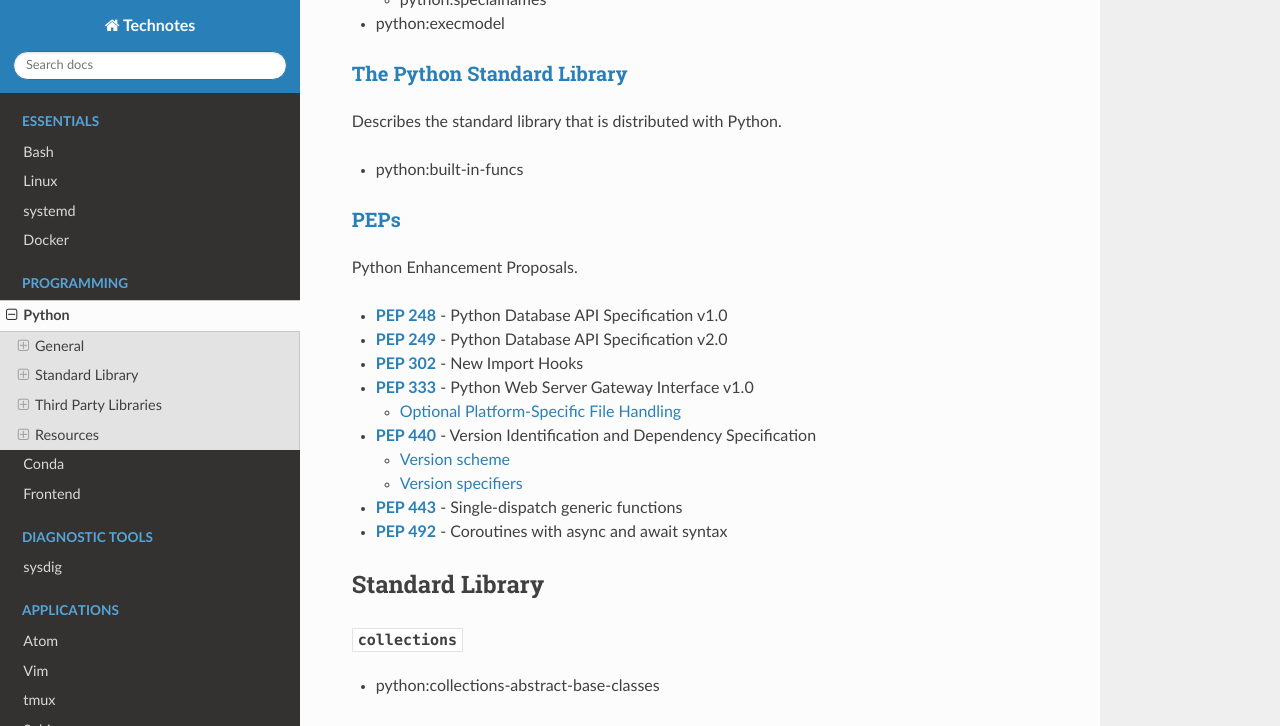
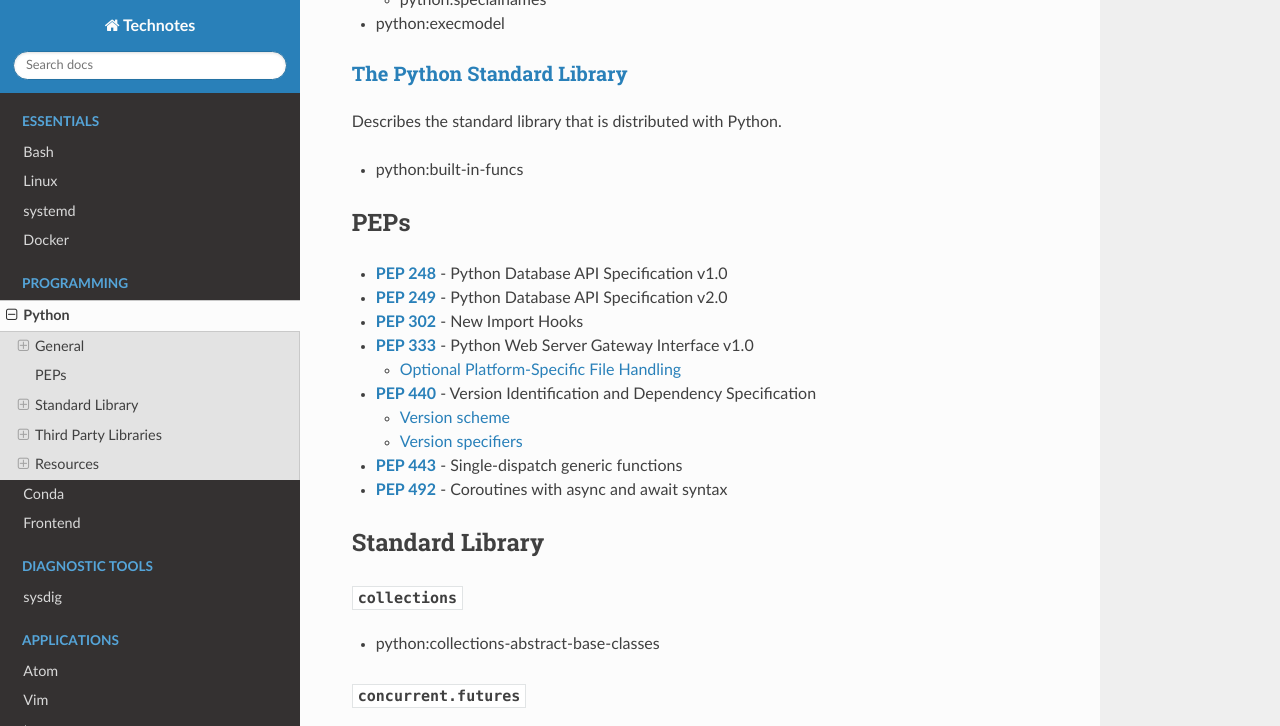
Before and after one commit to heterotopian/technotes, a Sphinx documentation site: the page built from source/python.rst, in a window 1280 px wide and 900 px high, scrolled down 422 px, cut to the strip 0-726 px from the top of the window. Built offline with Sphinx 7.4.7 and the Read the Docs theme 2.0.0, drawn with Linux system fonts in a browser that asks for light colours.

Commit message:
Minor changes

```diff
--- a/source/python.rst
+++ b/source/python.rst
@@ -30,10 +30,9 @@ Describes the standard library that is distributed with Python.
 - :ref:`python:built-in-funcs`
 
 
-`PEPs <https://www.python.org/dev/peps/>`_
-------------------------------------------
 
-Python Enhancement Proposals.
+PEPs
+====
 
 - :pep:`248` - Python Database API Specification v1.0
 - :pep:`249` - Python Database API Specification v2.0
```
